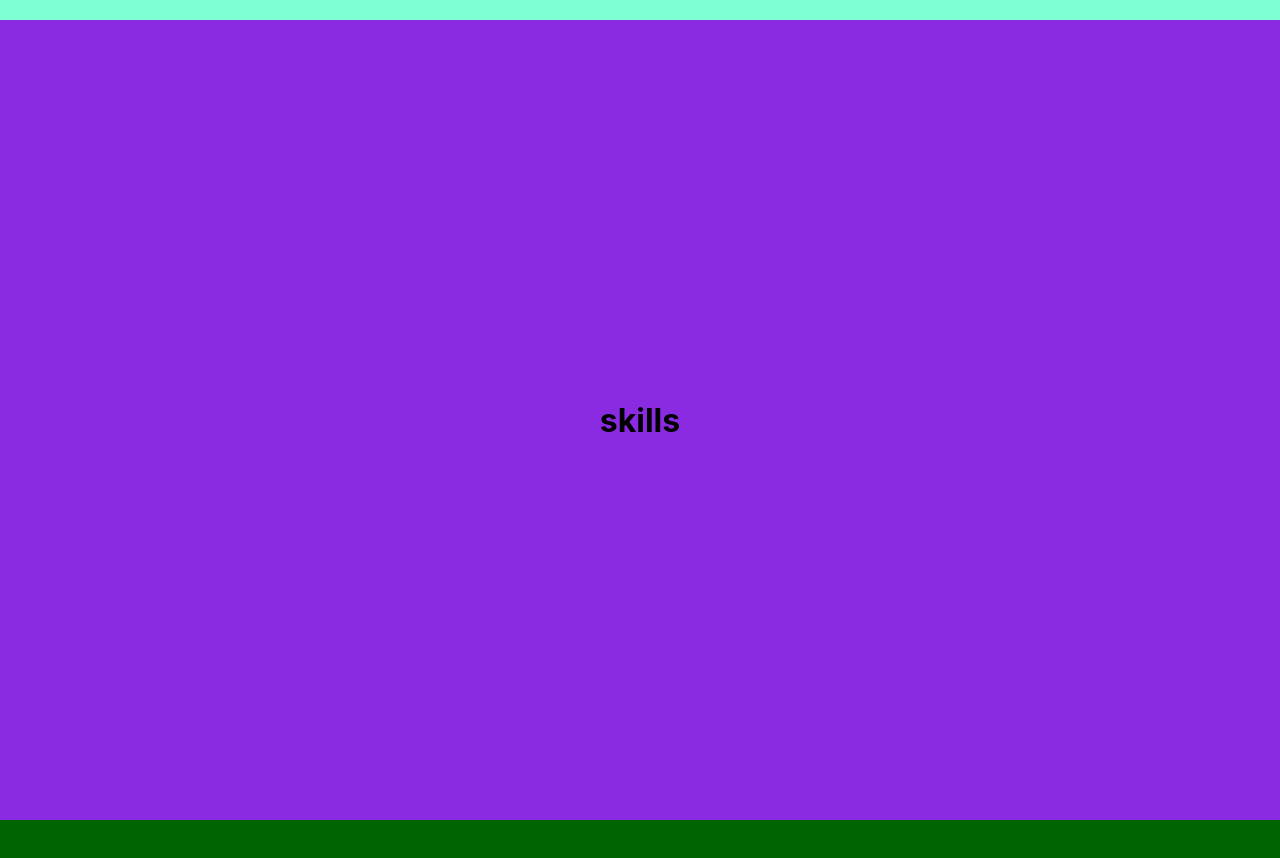
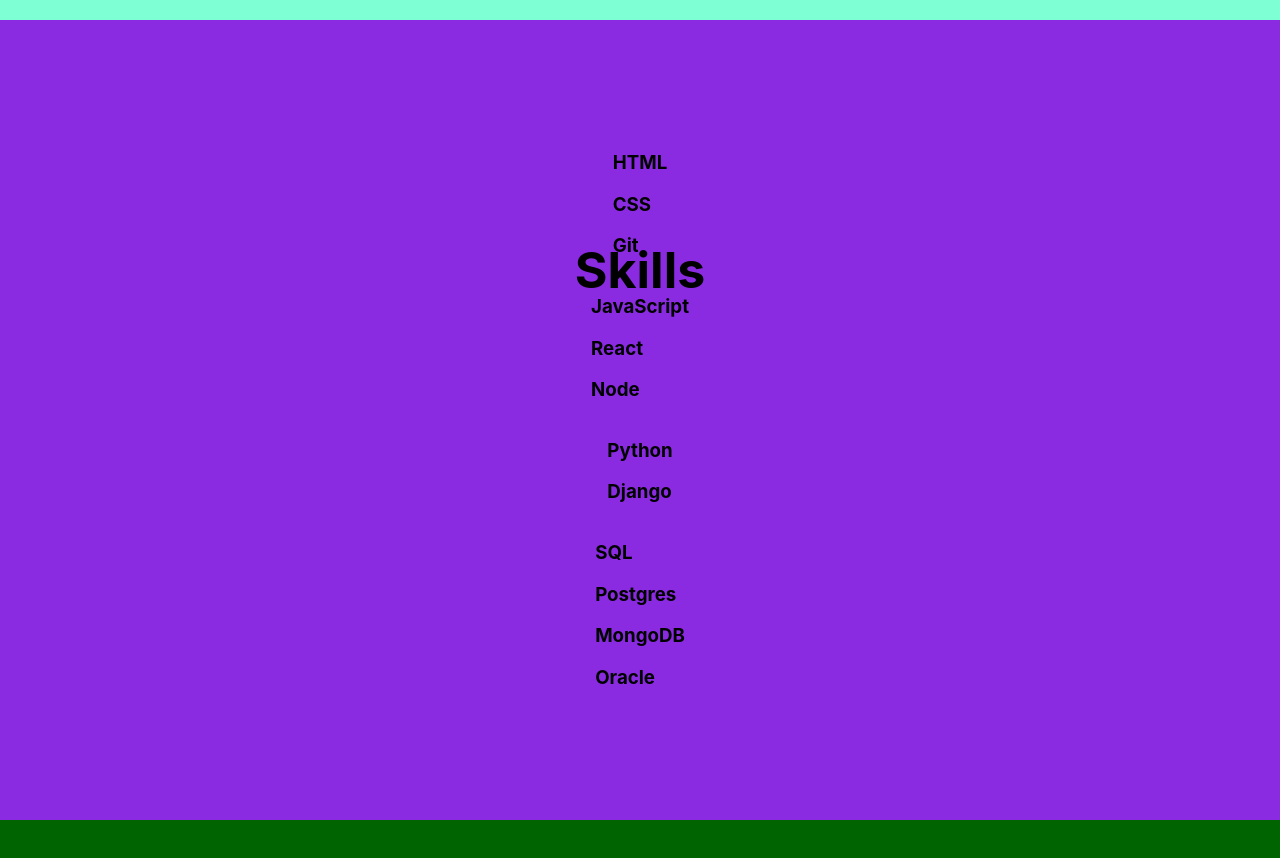
Before and after one commit to AaronBowles/Portfolio_Website, a React (Create React App) app in the folder portfolio-website/: page / in a window 1280 px wide. Shown: the part 1580-2438 px from the top of the page. Built offline with nearby package versions, Linux system fonts and the light colour scheme.

Commit message:
began styling and creating skills component

```diff
--- a/portfolio-website/src/components/navBar/navBar.css
+++ b/portfolio-website/src/components/navBar/navBar.css
@@ -4,6 +4,7 @@
     height: 50px;
     text-align: center;
     z-index:1000;
+    background-color: white;
 }
 h1 {
     margin: 0;
--- a/portfolio-website/src/components/skills/skills.css
+++ b/portfolio-website/src/components/skills/skills.css
@@ -7,3 +7,37 @@
     flex-direction: column;
     background-color: blueviolet;
 }
+
+.skillsHeader {
+    position: absolute;
+    top: 1820px;
+    font-size: 50px;
+}
+
+.skills{
+
+}
+
+.javaScriptSkills {
+
+}
+
+.javaScriptHeader {
+
+}
+
+.pythonSkills {
+
+}
+
+.pythonHeader {
+
+}
+
+.databaseSkills {
+
+}
+
+.databaseHeader {
+
+}
--- a/portfolio-website/src/components/skills/skills.js
+++ b/portfolio-website/src/components/skills/skills.js
@@ -7,7 +7,28 @@ class Skills extends Component {
         return (
           <div className="skillsContainer">
 
-            <h1> skills</h1>
+            <h1 className="skillsHeader"> Skills </h1>
+
+            <div className="skills">
+                <h3>HTML</h3>
+                <h3>CSS</h3>
+                <h3>Git</h3>
+            </div>
+            <div className="javaScriptSkills">
+              <h3>JavaScript</h3>
+              <h3>React</h3>
+              <h3>Node</h3>
+            </div>
+            <div className="pythonSkills">
+                <h3>Python</h3>
+                <h3>Django</h3>
+            </div>
+            <div className="databaseSkills">
+                <h3>SQL</h3>
+                <h3>Postgres</h3>
+                <h3>MongoDB</h3>
+                <h3>Oracle</h3>
+            </div>
           </div>
         )
     }
```
